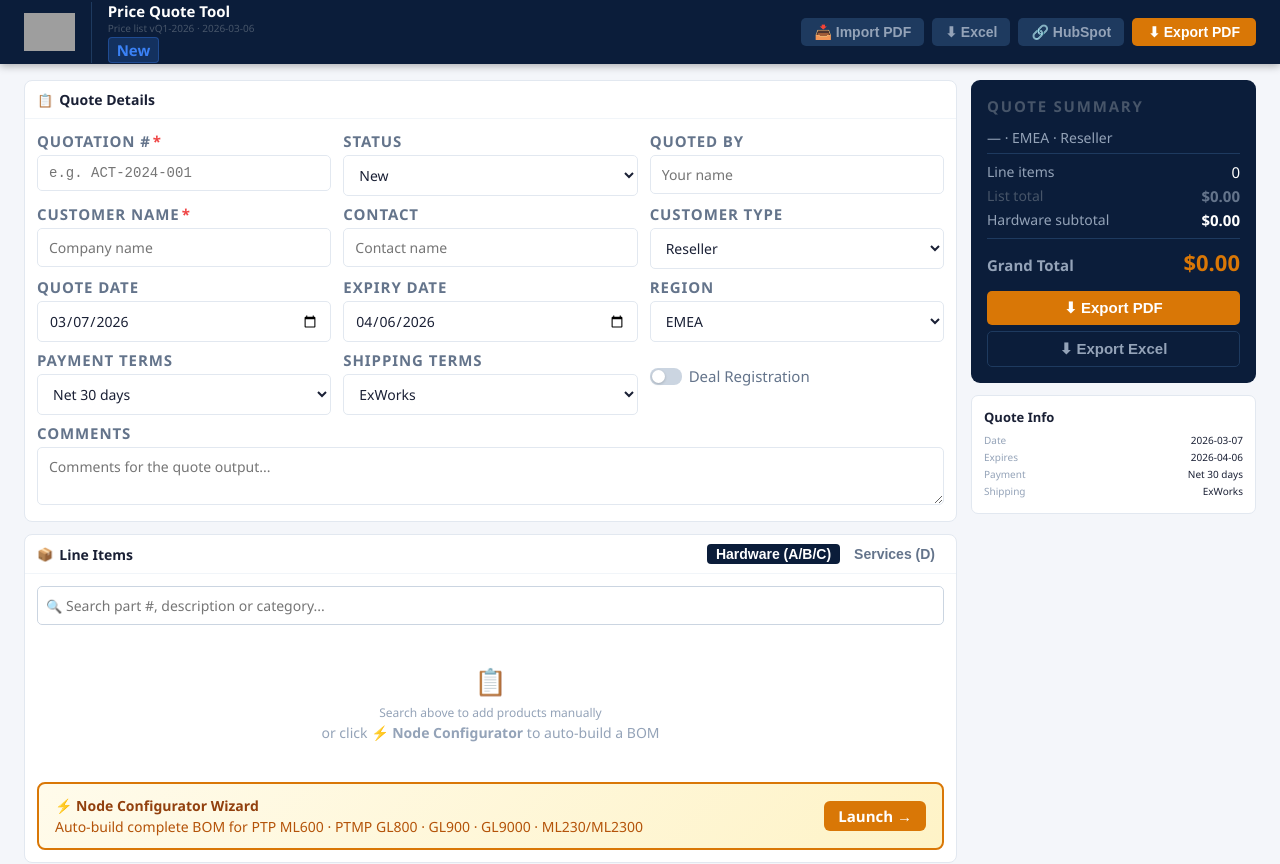
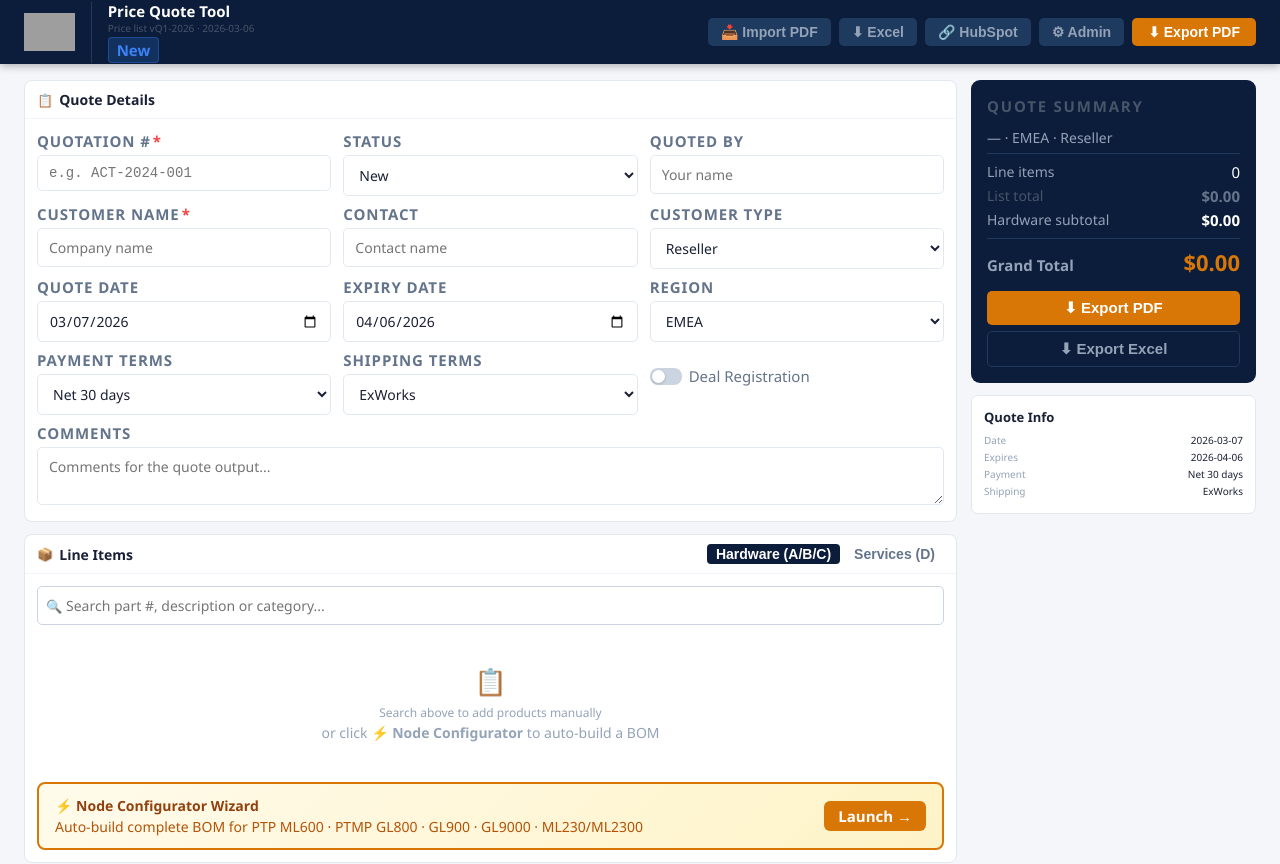
Before and after one commit to dalejandri/actelis-price-tool, a React (Vite) app: page / in a window 1280 px wide. Shown: the top 864 px of the page. Built offline with nearby package versions, Linux system fonts and the light colour scheme; grey boxes are pictures that could not be loaded.

Commit message:
Add Admin button to nav

```diff
--- a/src/App.jsx
+++ b/src/App.jsx
@@ -749,6 +749,11 @@ export default function QuoteApp(){
           {[["📥 Import PDF",false],["⬇ Excel",false],["🔗 HubSpot",false]].map(([l,p])=>(
             <button key={l} style={{padding:"6px 13px",borderRadius:5,fontSize:14,fontWeight:700,cursor:"pointer",background:p?A:"#1E3A5F",color:p?"white":"#94A3B8",border:"none"}}>{l}</button>
           ))}
+          <button onClick={()=>setShowAdmin(true)}
+            style={{padding:"6px 13px",borderRadius:5,fontSize:14,fontWeight:700,cursor:"pointer",
+              background:"#1E3A5F",color:"#94A3B8",border:"none"}}>
+            ⚙ Admin
+          </button>
           <button onClick={exportPdf} disabled={exporting}
             style={{padding:"6px 16px",borderRadius:5,fontSize:14,fontWeight:700,cursor:exporting?"wait":"pointer",
               background:exporting?"#92400E":"#D97706",color:"white",border:"none",opacity:exporting?0.8:1,
```
